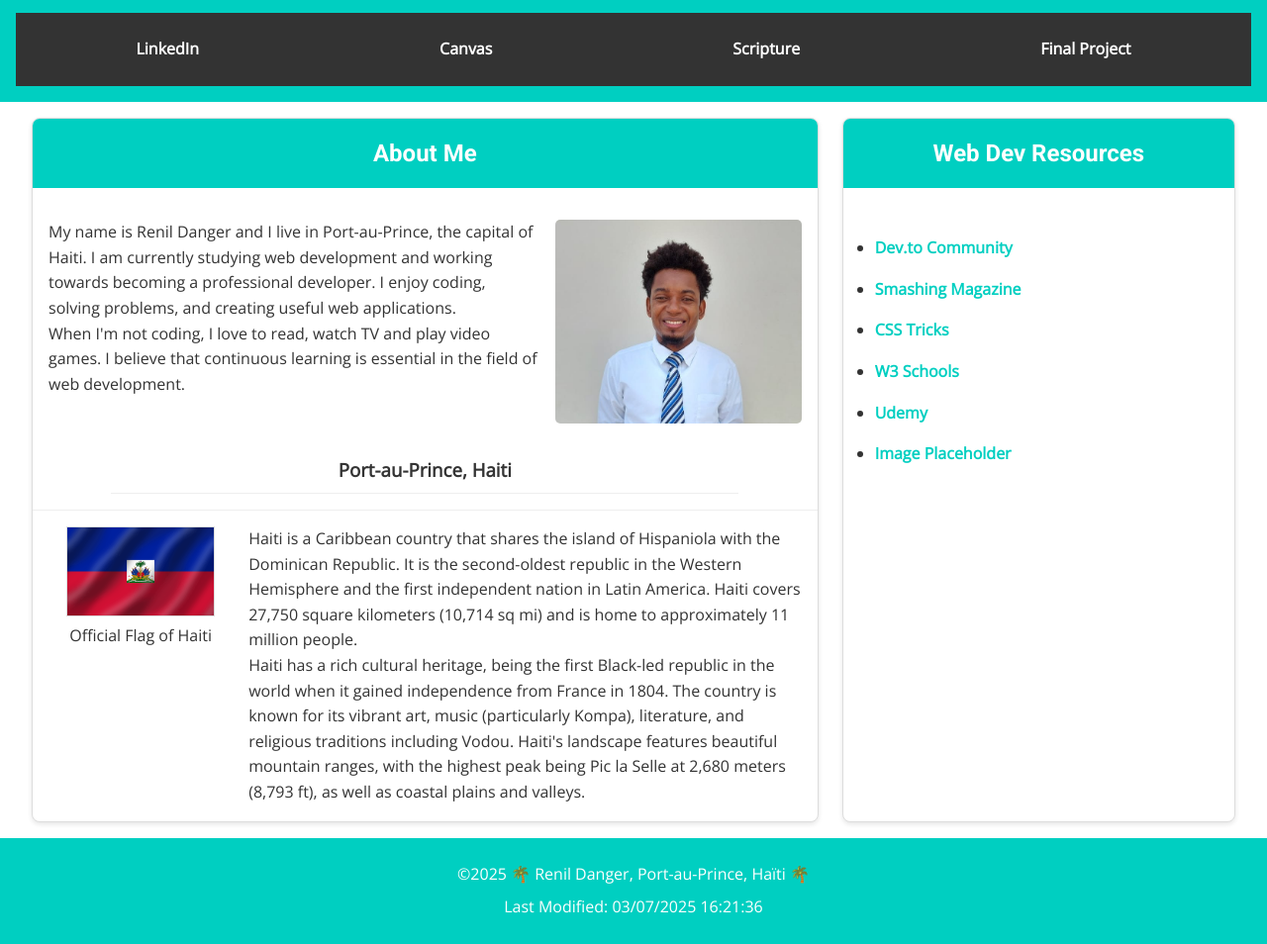
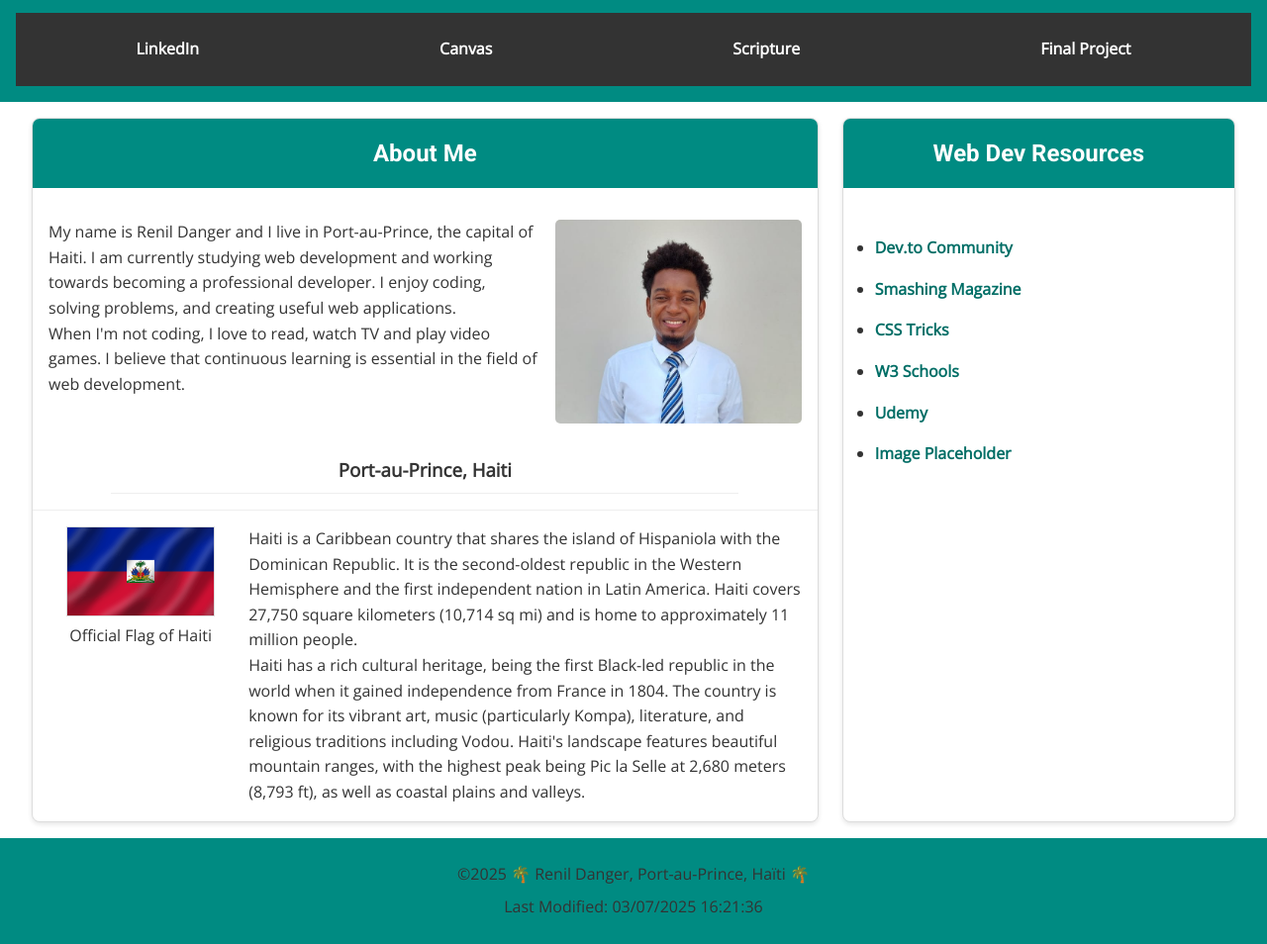
Before and after one commit to rdanger2991/wdd131, a plain HTML site: page index.html in a window 1280 px wide. Shown: the part 102-1056 px from the top of the page at 99% size. Drawn offline with nearby package versions, Linux system fonts and the light colour scheme.

Commit message:
css-update

```diff
--- a/styles/base.css
+++ b/styles/base.css
@@ -1,12 +1,11 @@
 :root {
-    --primary-color: #00cfc1;
+    --primary-color: #008b82;
     --secondary-color: #333333;
     --accent-color: #f0f0f0;
     --text-color: #333;
     --heading-font: 'Roboto', sans-serif;
     --paragraph-font: 'Open Sans', sans-serif;
 }
-
 * {
     margin: 0;
     padding: 0;
@@ -61,7 +60,7 @@ nav a {
 
 nav a:hover {
     background-color: white;
-    color: var(--secondary-color);
+    color: #006e66;
     border-radius: 3px;
 }
 
@@ -151,16 +150,20 @@ h3 {
 }
 
 .card a {
-    color: var(--primary-color);
+    color: #006e66;
     text-decoration: none;
     font-weight: bold;
+}
+
+p,
+li {
+    color: #333;
 }
 
 .card a:hover {
     text-decoration: underline;
 }
 
-/* Footer styles */
 footer {
     background-color: var(--primary-color);
     color: white;
```
